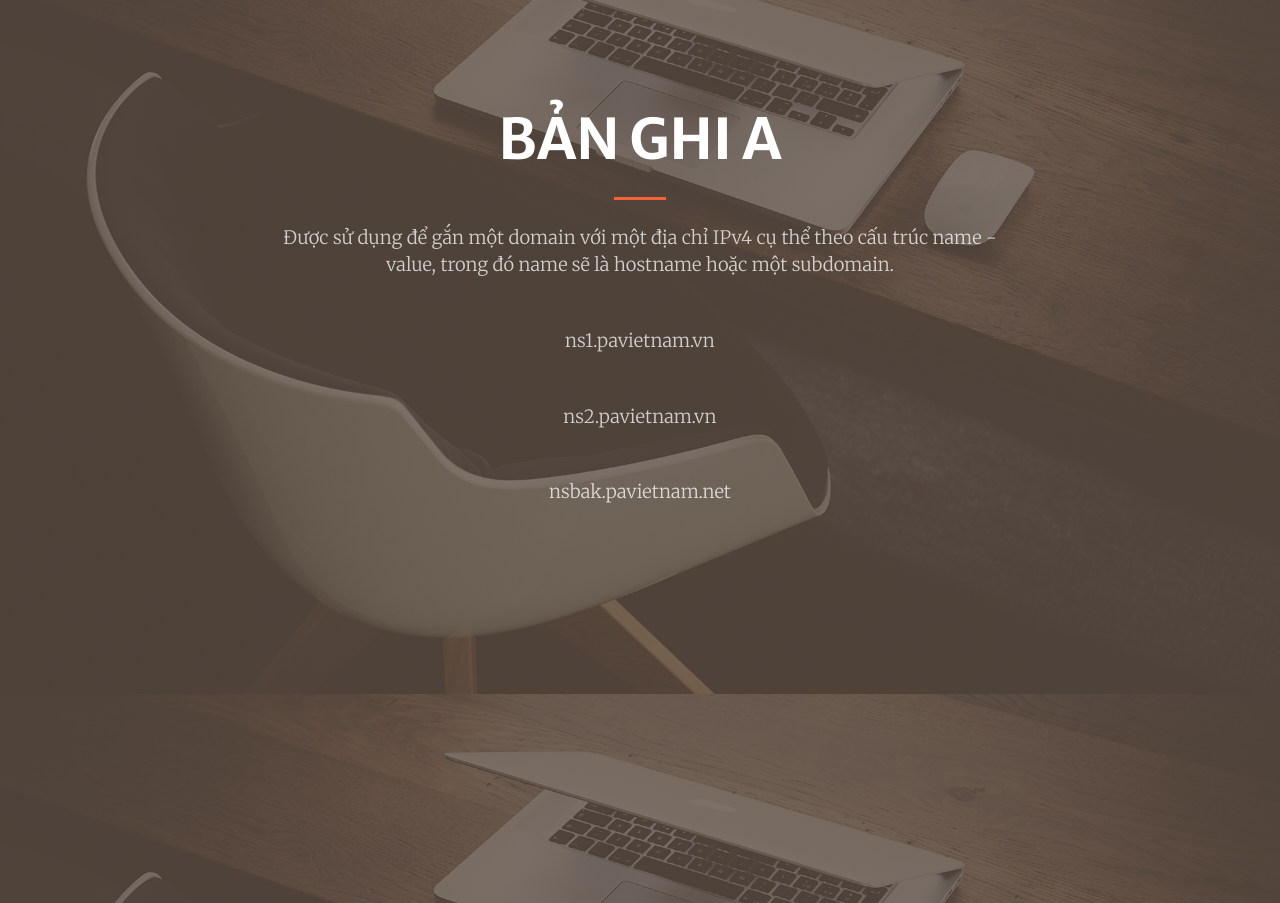
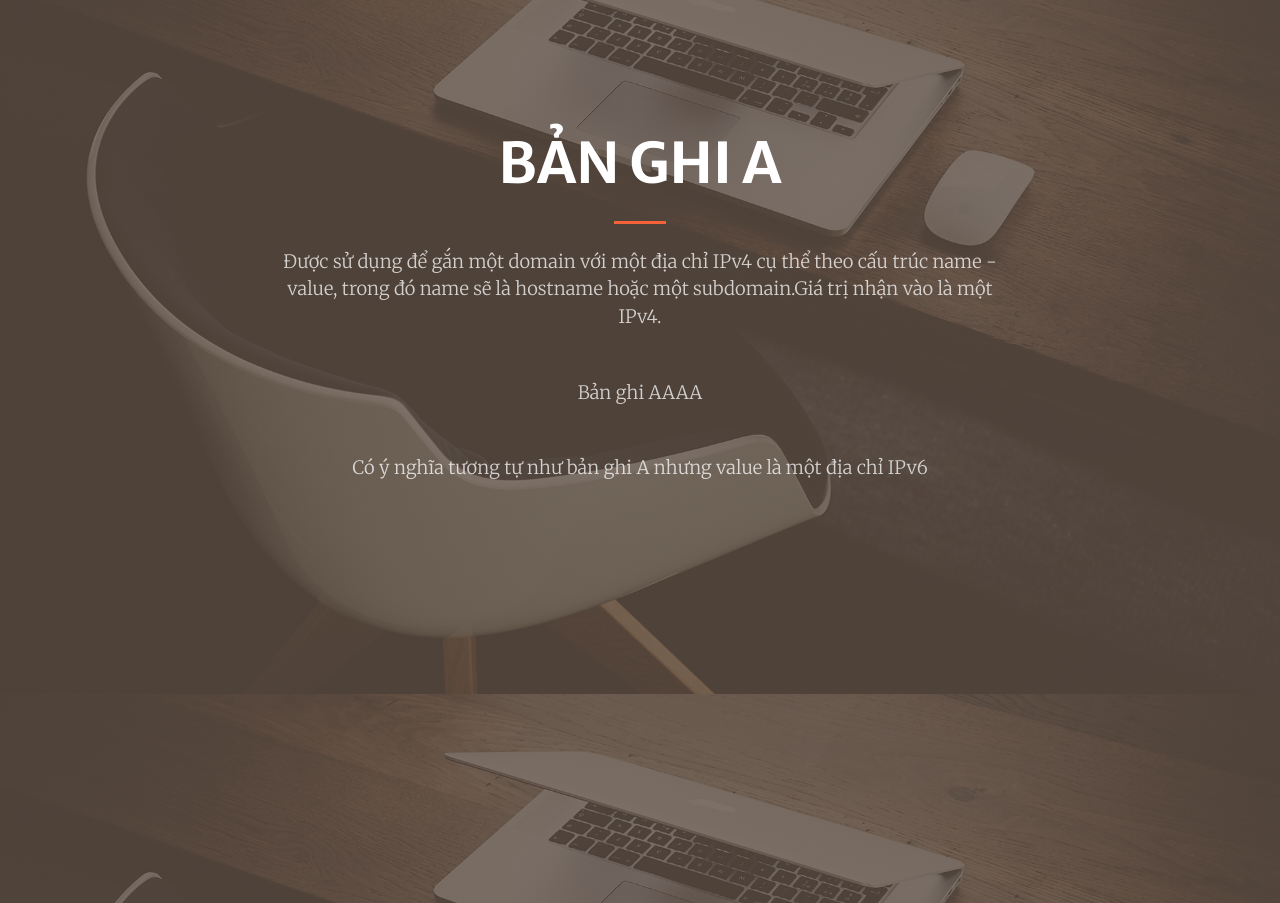
Before and after one commit to dangphampa/linux, a website with bundled scripts: page index.html in a window 1280 px wide. Shown: the part 7037-7940 px from the top of the page. Built offline with nearby package versions, Linux system fonts and the light colour scheme.

Commit message:
Update index.html

```diff
--- a/index.html
+++ b/index.html
@@ -248,10 +248,9 @@ services        </div>
           <hr class="divider my-4">
         </div>
         <div class="col-lg-8 align-self-baseline">
-          <p class="text-white-75 font-weight-light mb-5">Được sử dụng để gắn một domain với một địa chỉ IPv4 cụ thể theo cấu trúc name - value, trong đó name sẽ là hostname hoặc một subdomain.</p>
-          <p class="text-white-75 font-weight-light mb-5">ns1.pavietnam.vn</p>
-          <p class="text-white-75 font-weight-light mb-5">ns2.pavietnam.vn </p>
-          <p class="text-white-75 font-weight-light mb-5">nsbak.pavietnam.net</p>
+          <p class="text-white-75 font-weight-light mb-5">Được sử dụng để gắn một domain với một địa chỉ IPv4 cụ thể theo cấu trúc name - value, trong đó name sẽ là hostname hoặc một subdomain.Giá trị nhận vào là một IPv4.</p>
+          <p class="text-white-75 font-weight-light mb-5">Bản ghi AAAA</p>
+          <p class="text-white-75 font-weight-light mb-5">Có ý nghĩa tương tự như bản ghi A nhưng value là một địa chỉ IPv6</p>
         </div>
       </div>
     </div>
@@ -300,6 +299,9 @@ services        </div>
         </div>
         <div class="col-lg-8 align-self-baseline">
           <p class="text-white-75 font-weight-light mb-5">Trên website của mình, khi gõ email.domain.com nó sẽ tự động chuyển sang một địa chỉ khác như pavietnam.com.vn hoặc bạn muốn khi người dùng gõ vietiso.com thì nó sẽ chuyển thành www.pavietnam.vn thì lúc đó chúng ta sẽ dùng đến C Name (Canonical Name).</p>
+          <p class="text-white-75 font-weight-light mb-5">Bản ghi được sử dụng để trỏ một domain tới một domain khác.</p>
+          <p class="text-white-75 font-weight-light mb-5">Giá trị là một domain/subdomain.</p>
+          <p class="text-white-75 font-weight-light mb-5">Ví dụ: domain1.com --> domain2.com.</p>
         </div>
       </div>
     </div>
```
